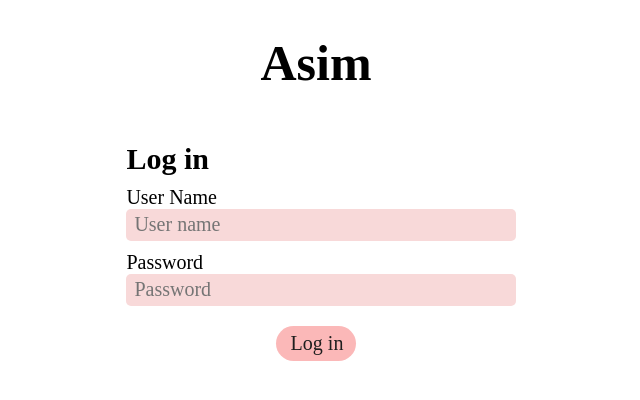
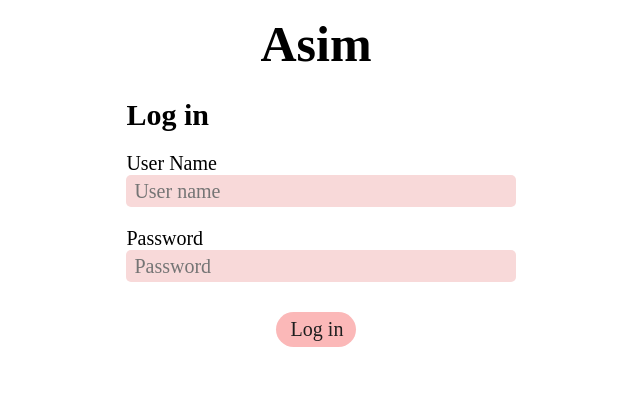
Before and after one commit to cubetastic33/Asim-Flashcards, a Flask app: page /login in a window 1280 px wide. Shown: the top 400 px of the page, without its empty margins (324-964 px from the left). Run offline with Flask 2, Linux system fonts and the light colour scheme; some web fonts are replaced.

Commit message:
signup/login page modified

```diff
--- a/static/styles/login.css
+++ b/static/styles/login.css
@@ -8,14 +8,15 @@ body {
 
 #title {
     font-size: 50px;
+    margin: 15px 0  ;
 }
 
 .login-container, .signup-container {
-    margin: 50px 35%;
+    margin: 25px 35%;
 }
 
 .form-container {
-    margin: 10px 0;
+    margin: 20px 0;
 }
 
 #login-text, #signup-text {
```
